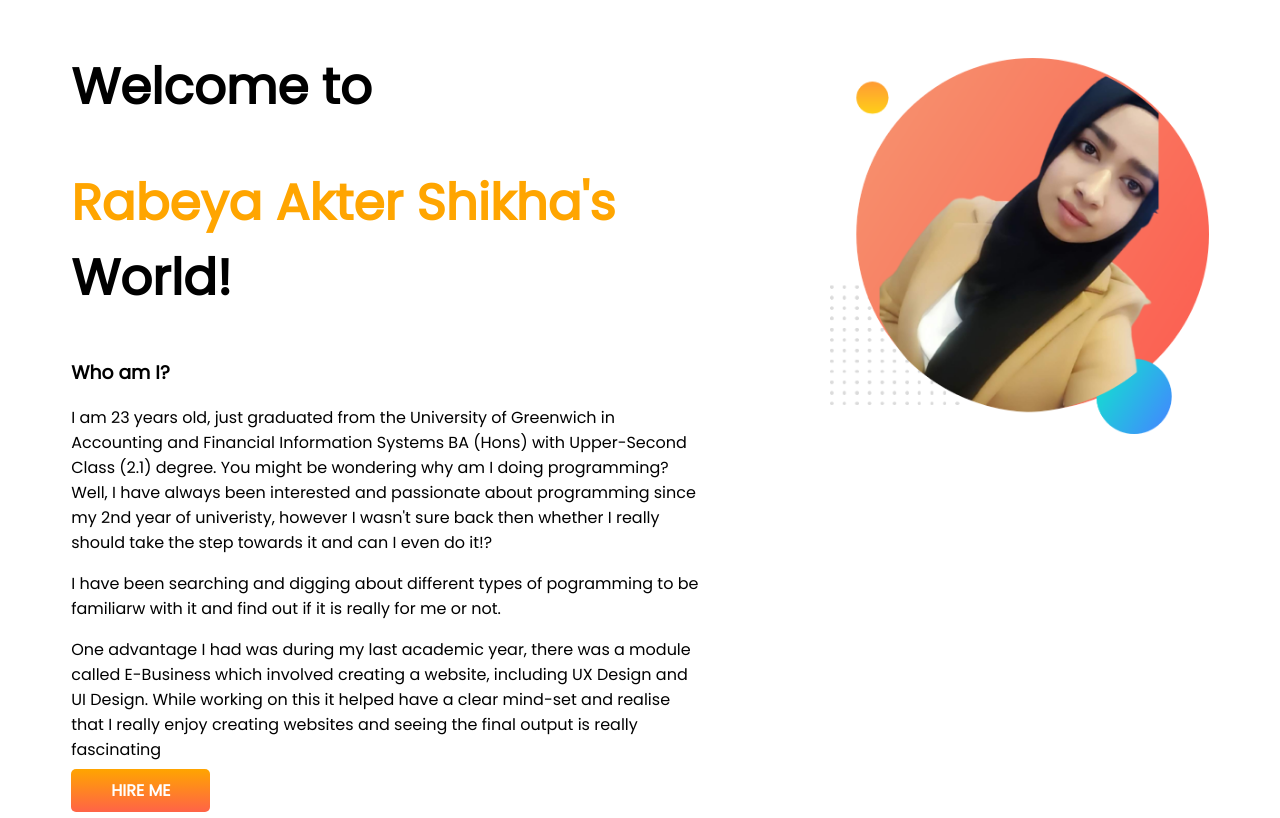
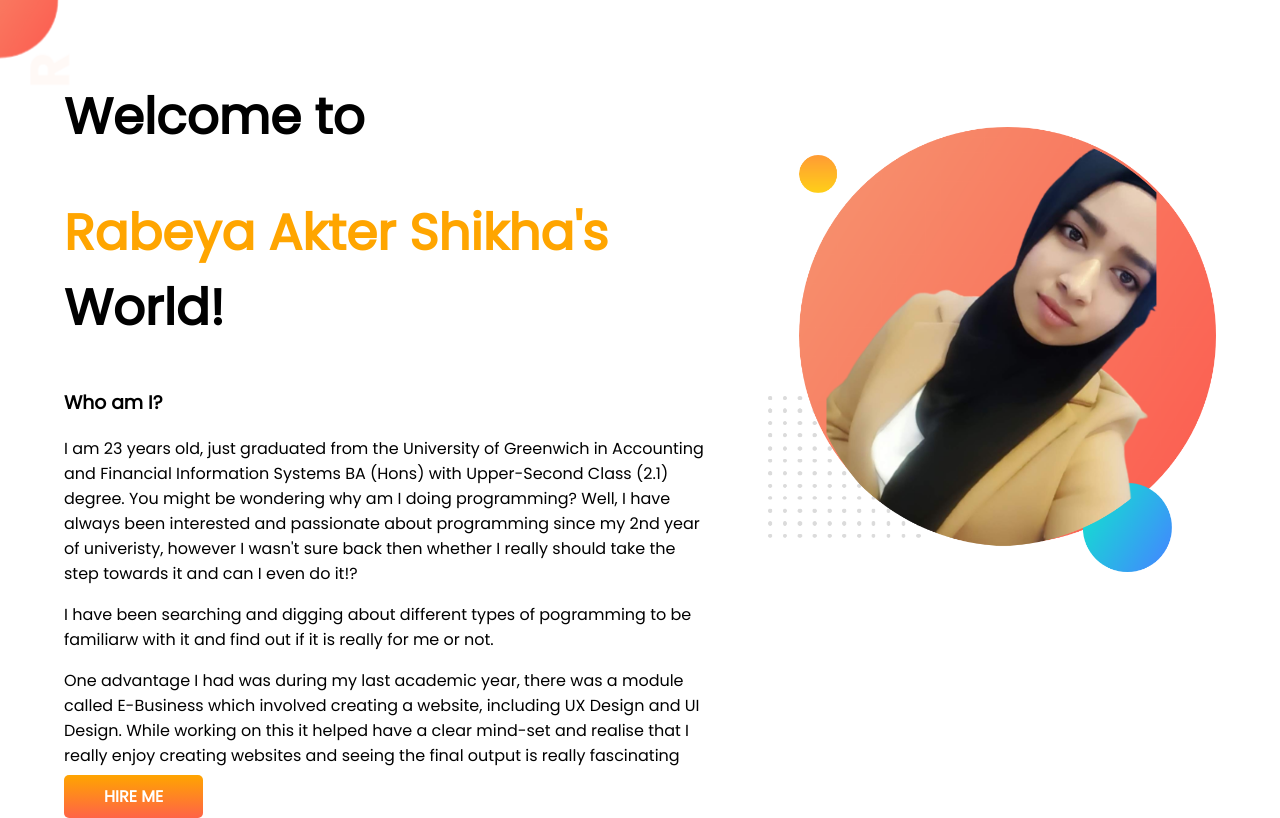
Before and after one commit to RabeyaAS/developer-portfolio, a plain HTML site: page index.html in a window 1280 px wide. Drawn offline with Linux system fonts and the light colour scheme.

Commit message:
fixed-formats

```diff
--- a/index.html
+++ b/index.html
@@ -14,7 +14,7 @@
 </head>
 
 <body>
-    <section>
+    <section class="top-banner">
         <div class="half-width">
             <h1>Welcome to</h1>
             <h1><span class="name-color">Rabeya Akter Shikha's</span> World!</h1>
--- a/style.css
+++ b/style.css
@@ -1,5 +1,6 @@
 body{
     font-family: 'Poppins', sans-serif;
+    margin: 0%;
 }
 h1{
     font-size: 50px;
@@ -12,17 +13,16 @@ section{
 }
 .half-width{
     width: 50%;
-    padding-top: 0%;
+    padding-top: 3%;
     padding-left: 5%;
     padding-right: 0%;
     block-size: 50px;
 }
+
 .half-width img{
-    width: 60%;
-    padding-left: 120%;
+    width: 70%;
+    padding-left: 110%;
     padding-top: 0%;
-    padding-right: 0%;
-
 }
 .link-button{
     text-decoration: none;
@@ -31,5 +31,8 @@ section{
     border-radius: 5px;
     color: white;
     font-weight:700;
-
 }
+.top-banner{
+    background-image: url(developer-portfolio-master/developer-portfolio-master/images/top-banner.png);
+    background-repeat: no-repeat;
+}
```
